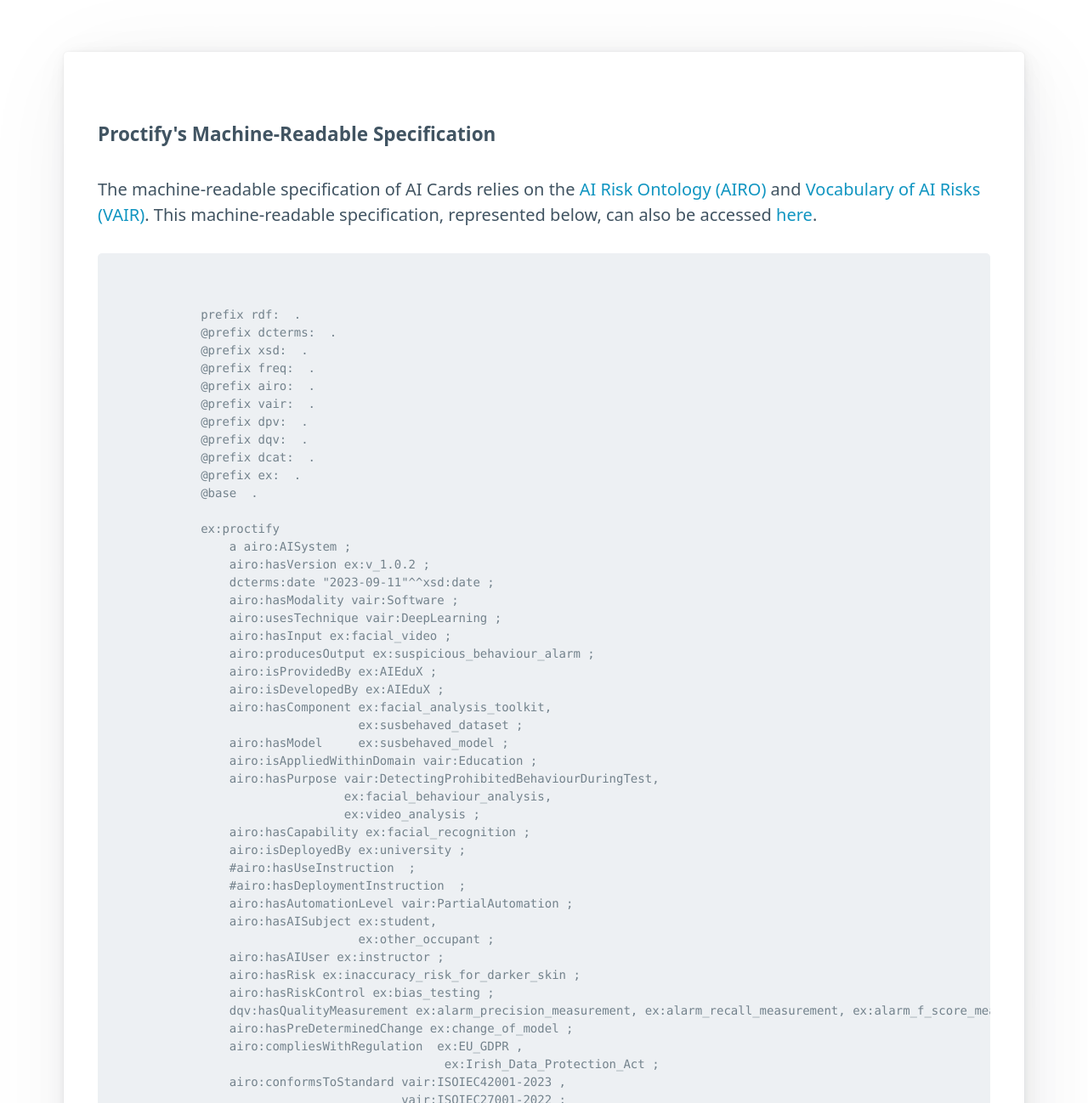
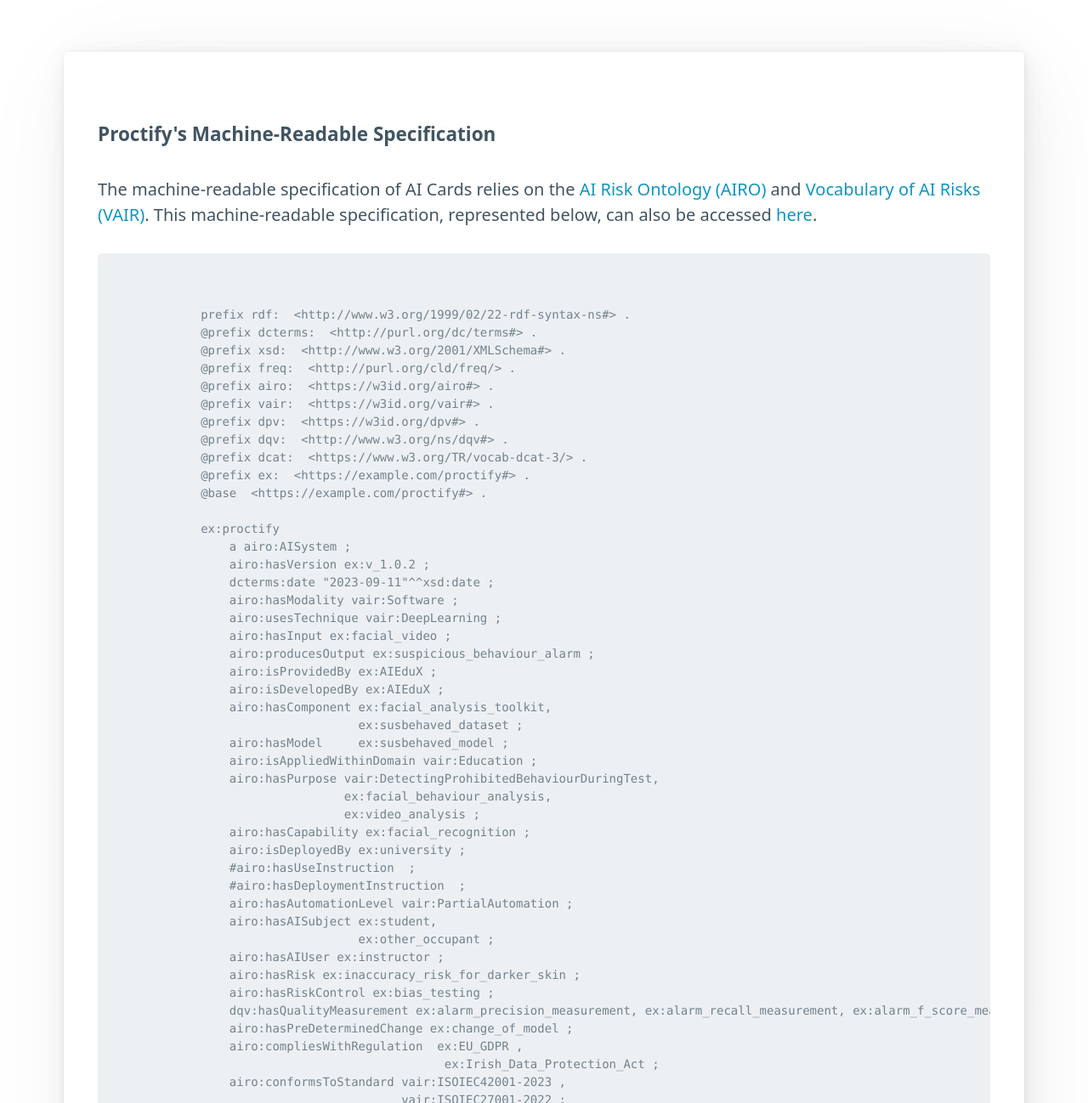
Before and after one commit to DelaramGlp/AICards, a plain HTML site: page example/index.html in a window 1280 px wide. Shown: the part 2887-4185 px from the top of the page at 85% size. Drawn offline with nearby package versions, Linux system fonts and the light colour scheme.

Commit message:
fixed the code

```diff
--- a/example/index.html
+++ b/example/index.html
@@ -107,17 +107,17 @@
 
         <pre><code>
 
-            prefix rdf: <http://www.w3.org/1999/02/22-rdf-syntax-ns#> .
-            @prefix dcterms: <http://purl.org/dc/terms#> .
-            @prefix xsd: <http://www.w3.org/2001/XMLSchema#> .
-            @prefix freq: <http://purl.org/cld/freq/> .
-            @prefix airo: <https://w3id.org/airo#> .
-            @prefix vair: <https://w3id.org/vair#> .
-            @prefix dpv: <https://w3id.org/dpv#> .
-            @prefix dqv: <http://www.w3.org/ns/dqv#> .
-            @prefix dcat: <https://www.w3.org/TR/vocab-dcat-3/> .
-            @prefix ex: <https://example.com/proctify#> .
-            @base <https://example.com/proctify#> .
+            prefix rdf:  &lt;http://www.w3.org/1999/02/22-rdf-syntax-ns#&gt; .
+            @prefix dcterms:  &lt;http://purl.org/dc/terms#&gt; .
+            @prefix xsd:  &lt;http://www.w3.org/2001/XMLSchema#&gt; .
+            @prefix freq:  &lt;http://purl.org/cld/freq/&gt; .
+            @prefix airo:  &lt;https://w3id.org/airo#&gt; .
+            @prefix vair:  &lt;https://w3id.org/vair#&gt; .
+            @prefix dpv:  &lt;https://w3id.org/dpv#&gt; .
+            @prefix dqv:  &lt;http://www.w3.org/ns/dqv#&gt; .
+            @prefix dcat:  &lt;https://www.w3.org/TR/vocab-dcat-3/&gt; .
+            @prefix ex:  &lt;https://example.com/proctify#&gt; .
+            @base  &lt;https://example.com/proctify#&gt; .
 
             ex:proctify
                 a airo:AISystem ;
```
